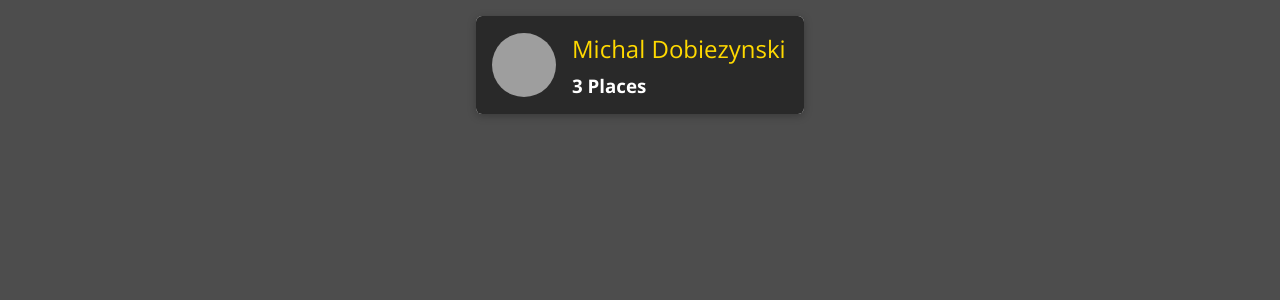
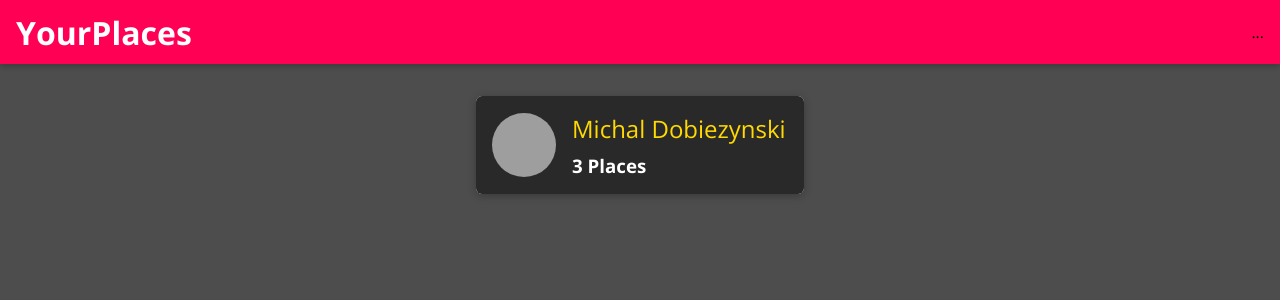
Before and after one commit to michaldobiezynski/mernMapApp, a React (Create React App) app: page / in a window 1280 px wide. Shown: the top 300 px of the page. Built offline with nearby package versions, Linux system fonts and the light colour scheme; grey boxes are pictures that could not be loaded.

Commit message:
created components for main header and rendered it on top of the app

```diff
--- a/src/App.js
+++ b/src/App.js
@@ -5,12 +5,16 @@
   Redirect,
   Switch,
 } from 'react-router-dom';
+
 import Users from './user/pages/Users';
 import NewPlace from './places/pages/NewPlaces';
+import MainNavigation from './shared/components/Navigation/MainNavigation';
 
 function App() {
   return (
     <Router>
+      <MainNavigation />
+      <main>
         <Switch>
           <Route path='/'>
             <Users />
@@ -20,6 +24,7 @@
           </Route>
           <Redirect to='/' />
         </Switch>
+      </main>
     </Router>
   );
 }
--- /dev/null
+++ b/src/shared/components/Navigation/MainHeader.css
@@ -0,0 +1,23 @@
+.main-header {
+    width: 100%;
+    height: 4rem;
+    display: flex;
+    align-items: center;
+    position: fixed;
+    top: 0;
+    left: 0;
+    background: #ff0055;
+    box-shadow: 0 2px 6px rgba(0, 0, 0, 0.26);
+    padding: 0 1rem;
+    z-index: 5;
+  }
+
+  main {
+    margin-top: 5rem;
+  }
+
+  @media (min-width: 768px) {
+    .main-header {
+      justify-content: space-between;
+    }
+  }
--- /dev/null
+++ b/src/shared/components/Navigation/MainHeader.js
@@ -0,0 +1,9 @@
+import React from 'react';
+
+import './MainHeader.css';
+
+const MainHeader = props => {
+  return <header className='main-header'>{props.children}</header>;
+};
+
+export default MainHeader;
--- /dev/null
+++ b/src/shared/components/Navigation/MainNavigation.css
@@ -0,0 +1,45 @@
+.main-navigation__menu-btn {
+    width: 3rem;
+    height: 3rem;
+    background: transparent;
+    border: none;
+    display: flex;
+    flex-direction: column;
+    justify-content: space-around;
+    margin-right: 2rem;
+    cursor: pointer;
+  }
+
+  .main-navigation__menu-btn span {
+    display: block;
+    width: 3rem;
+    height: 2.5px;
+    background: white;
+  }
+
+  .main-navigation__title {
+    color: white;
+  }
+
+  .main-navigation__title a {
+    text-decoration: none;
+    color: white;
+  }
+
+  .main-navigation__header-nav {
+    display: none;
+  }
+
+  .main-navigation__drawer-nav {
+    height: 100%;
+  }
+
+  @media (min-width: 768px) {
+    .main-navigation__menu-btn {
+      display: none;
+    }
+
+    .main-navigation__header-nav {
+      display: block;
+    }
+  }
--- /dev/null
+++ b/src/shared/components/Navigation/MainNavigation.js
@@ -0,0 +1,24 @@
+import React from 'react';
+import { Link } from 'react-router-dom';
+
+import MainHeader from './MainHeader';
+
+import './MainNavigation.css';
+
+const MainNavigation = props => {
+  return (
+    <MainHeader>
+      <button className='main-navigation__menu-btn'>
+        <span />
+        <span />
+        <span />
+      </button>
+      <h1 className='main-navigation__title'>
+        <Link to='/'>YourPlaces</Link>
+      </h1>
+      <nav>...</nav>
+    </MainHeader>
+  );
+};
+
+export default MainNavigation;
--- a/src/user/components/UsersList.js
+++ b/src/user/components/UsersList.js
@@ -1,14 +1,17 @@
 import React from 'react';
+
 import UserItem from './UserItem';
+import Card from '../../shared/components/UIElements/Card';
 
 import './UsersList.css';
-
 
 const UsersList = props => {
   if (props.items.length === 0) {
     return (
       <div className='center'>
-        <h2>No users found.</h2>
+        <Card>
+          <h2>No users found.</h2>
+        </Card>
       </div>
     );
   }
```
Also changed, not shown: src/shared/components/Navigation/NavLinks.css (added), src/shared/components/Navigation/NavLinks.js (added), src/shared/components/Navigation/SideDrawer.css (added), src/shared/components/Navigation/SideDrawer.js (added). Lines whose indentation alone changed are shown as unchanged.
